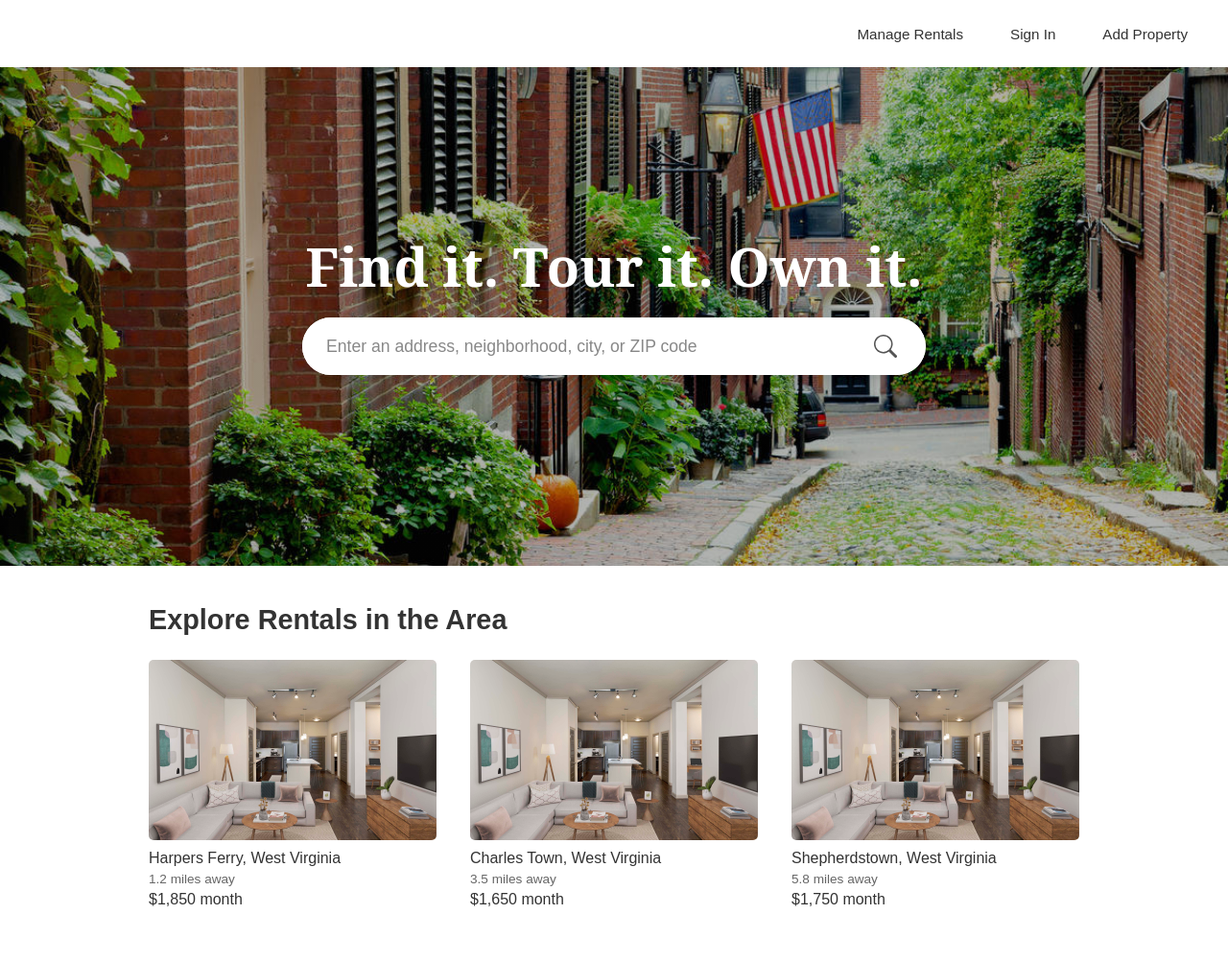
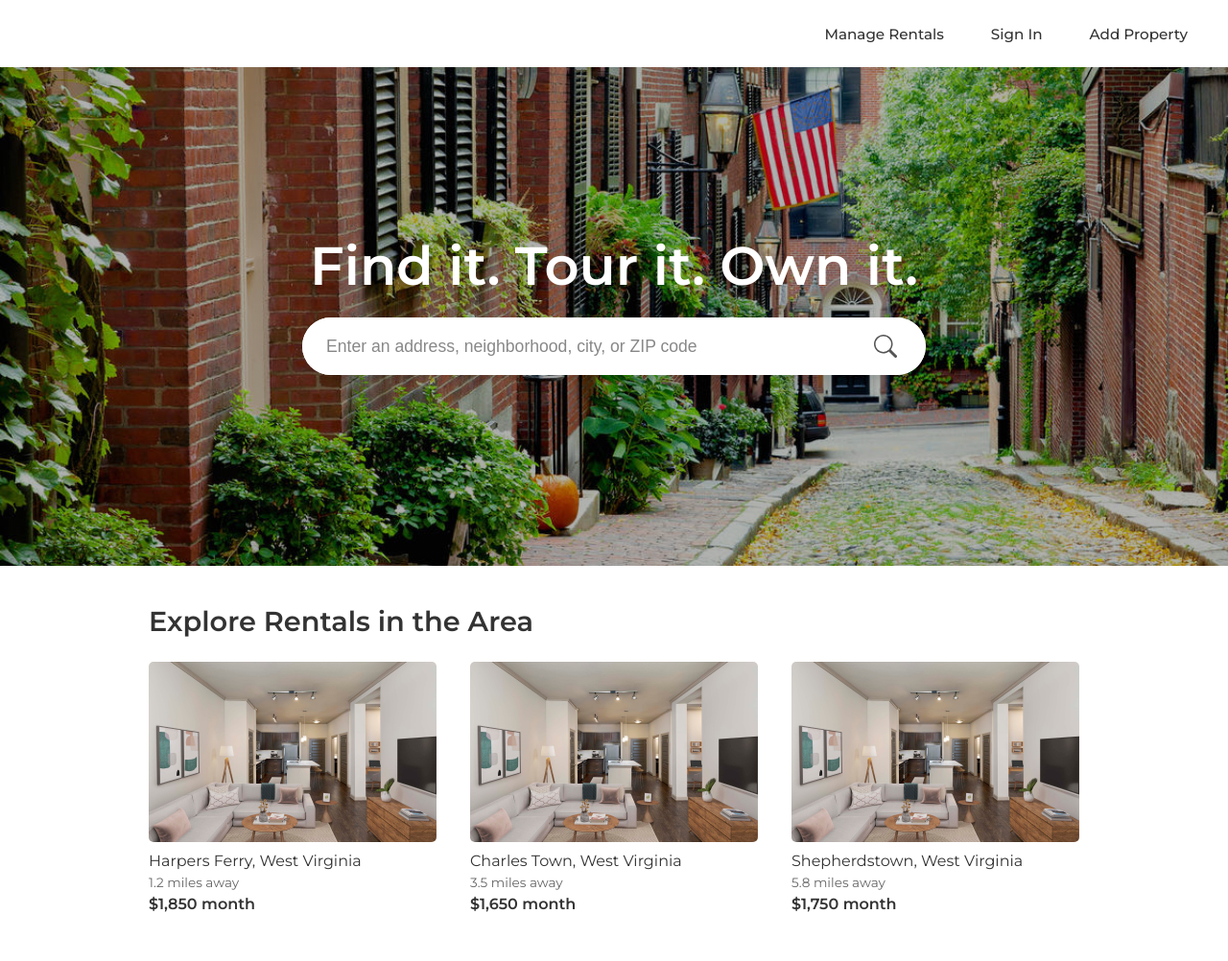
Before and after one commit to Kmestrada10/roofshare, a PHP site: page /landing.php in a window 1280 px wide. Shown: the whole page at 96% size. Before the commit the page ends 945 px from the top, so only its background shows below. Run offline with PHP 8.4, Linux system fonts and the light colour scheme.

Commit message:
ADD: Montserrat Font

```diff
--- a/assets/css/landing.css
+++ b/assets/css/landing.css
@@ -5,7 +5,7 @@
 }
 
 body {
-  font-family: Arial, sans-serif;
+  font-family: "Montserrat", sans-serif;
 }
 
 .header {
@@ -78,7 +78,6 @@ body {
 }
 
 .headline {
-  font-family: "Georgia", "Times New Roman", serif;
   font-weight: 600;
   font-size: 2.5rem;
   margin-bottom: 20px;
@@ -247,6 +246,7 @@ body {
   font-size: 1rem;
   color: #333;
   padding-bottom: 10px;
+  font-weight: 600;
 }
 
 @media (max-width: 767px) {
--- a/landing.php
+++ b/landing.php
@@ -30,6 +30,11 @@ $listings = [
     <meta charset="UTF-8">
     <meta name="viewport" content="width=device-width, initial-scale=1.0">
     <title>Welcome</title>
+
+    <link rel="preconnect" href="https://fonts.googleapis.com">
+    <link rel="preconnect" href="https://fonts.gstatic.com" crossorigin>
+    <link href="https://fonts.googleapis.com/css2?family=Montserrat:wght@400;500;600;700&display=swap" rel="stylesheet">
+
     <link rel="stylesheet" href="assets/css/landing.css">
 </head>
 <body>
```
